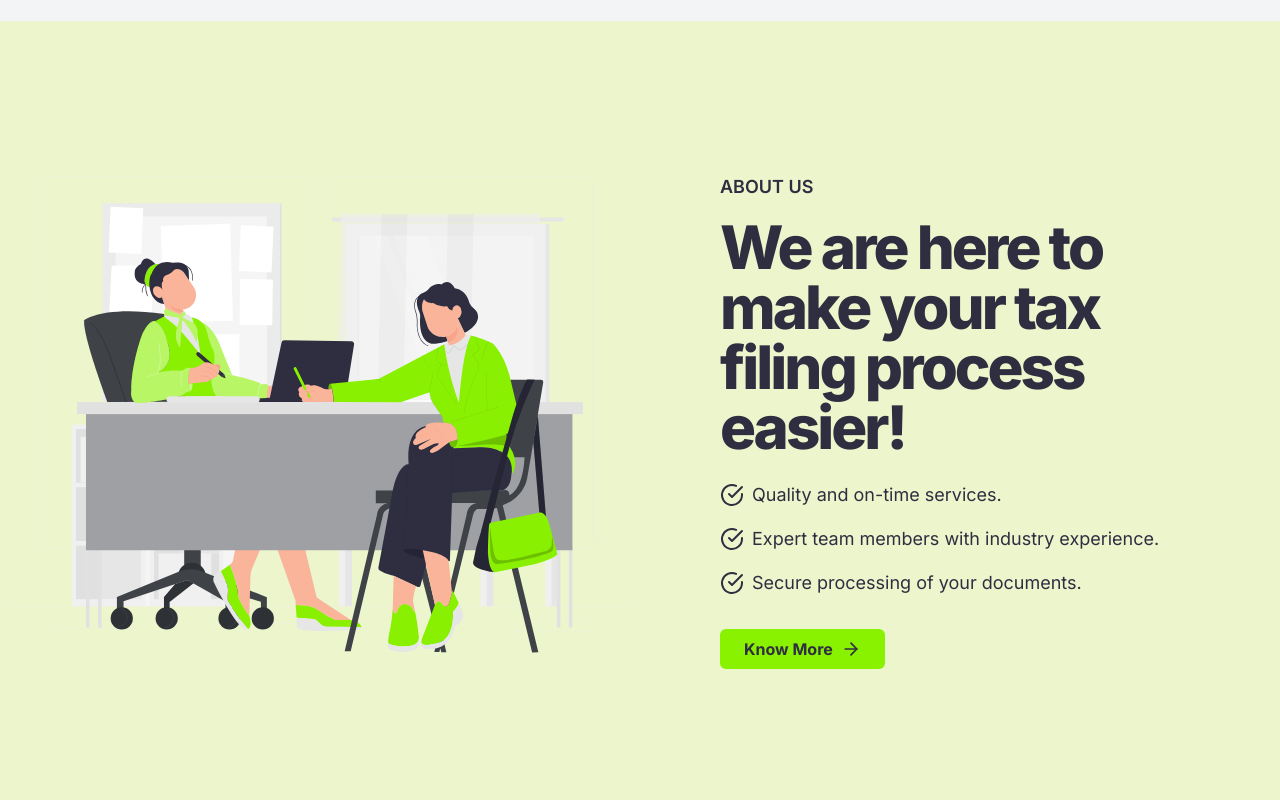
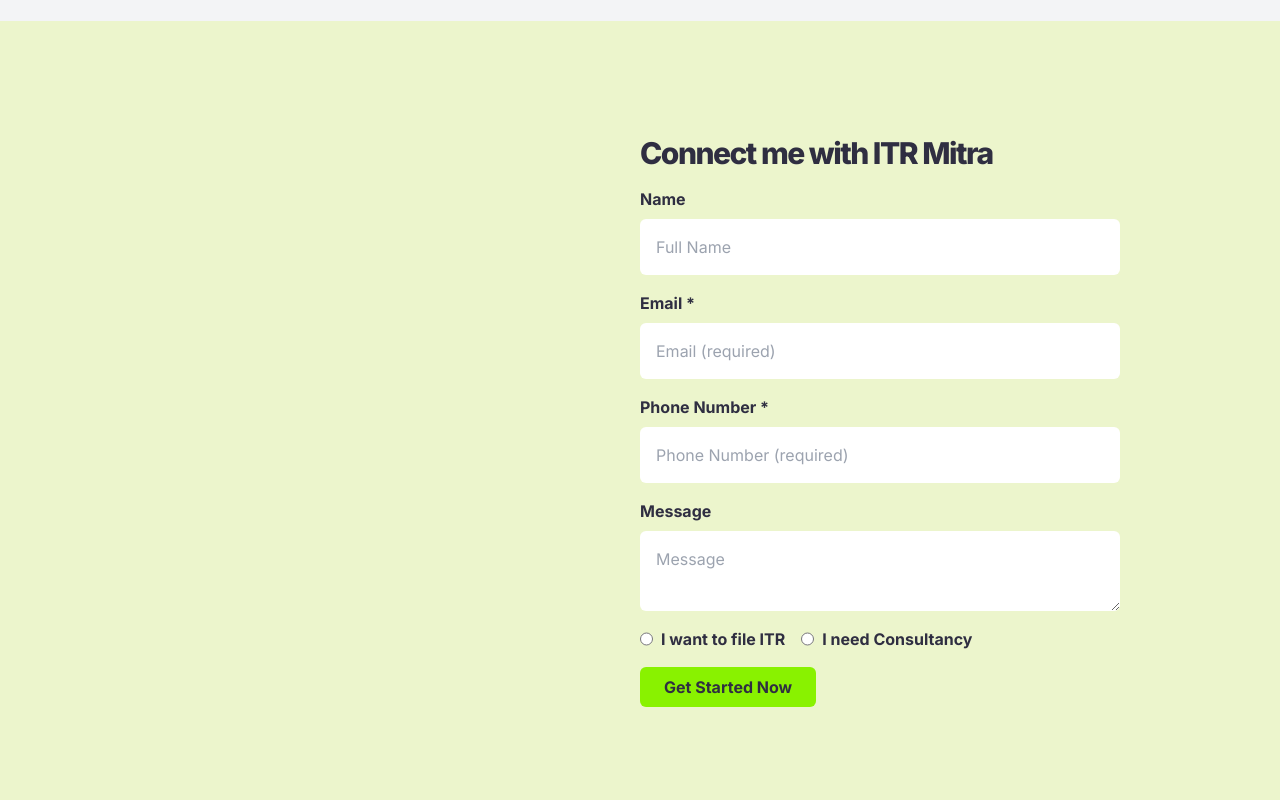
Before and after one commit to itrmitra/itrmitra, a Next.js app: page / in a window 1280 px wide. Shown: the part 860-1660 px from the top of the page. Built offline with nearby package versions, Linux system fonts and the light colour scheme.

Commit message:
add form filing and sevices sections

```diff
--- /dev/null
+++ b/src/components/info-sections/form-filing-section.tsx
@@ -0,0 +1,140 @@
+import { useState } from "react"
+import { buttonVariants } from "../ui/button"
+import { sendEmail } from "../../lib/sendEmail"
+
+interface FormDataType {
+    name: string
+    email: string
+    phone: string
+    query: string
+    type: "FILE ITR" | "CONSULTANCY"
+}
+
+export default function FormFilingSection() {
+    const [formState, setFormState] = useState<FormDataType>({
+        name: "",
+        email: "",
+        phone: "",
+        query: "",
+        type: "FILE ITR",
+    })
+    const [error, setError] = useState("")
+
+    const onSubmit = (event: React.FormEvent<HTMLFormElement>) => {
+        event.preventDefault()
+        setError((prev) => "")
+        let re = /^\d{10}$/
+        if (!re.test(formState.phone)) {
+            setError((prev) => "Phone Number is not valid")
+            return
+        }
+        let emailReg = /^\w+([\.-]?\w+)*@\w+([\.-]?\w+)*(\.\w{2,3})+$/
+        if (!emailReg.test(formState.email)) {
+            setError((prev) => "Email is not valid")
+            return
+        }
+
+        sendEmail(formState)
+
+        // send email using formstate
+    }
+
+    const onChange = (event: React.ChangeEvent<HTMLInputElement | HTMLTextAreaElement>) => {
+        setFormState((prev) => ({
+            ...prev,
+            [event.target.name]: event.target.value,
+        }))
+    }
+    return (
+        <div className="py-8 md:py-0 md:min-h-screen flex flex-col-reverse md:flex-row items-center bg-[#ECF5CC]">
+            <div className="flex-1">
+                <div className="w-3/4 flex flex-col mx-auto text-center md:text-start items-center md:items-start"></div>
+            </div>
+            <div className="flex-1 mb-8 md:mb-0 z-0">
+                <h2 className="font-extrabold text-3xl tracking-tighter mb-4 text-secondary">
+                    Connect me with ITR Mitra
+                </h2>
+                <form onSubmit={onSubmit} className="flex flex-col gap-4 md:w-3/4">
+                    <div className="flex flex-col gap-2">
+                        <label htmlFor="fullname" className="font-bold">
+                            Name
+                        </label>
+                        <input
+                            id="fullname"
+                            name="name"
+                            type="text"
+                            placeholder="Full Name"
+                            onChange={onChange}
+                            className="placeholder:text-secondary/95 p-4 rounded-md text-secondary w-full"
+                        />
+                    </div>
+                    <div className="flex flex-col gap-2">
+                        <label htmlFor="fullname" className="font-bold">
+                            Email *
+                        </label>
+                        <input
+                            required
+                            name="email"
+                            type="text"
+                            placeholder="Email (required)"
+                            onChange={onChange}
+                            className="placeholder:text-secondary/95 p-4 rounded-md text-secondary w-full"
+                        />
+                    </div>
+                    <div className="flex flex-col gap-2">
+                        <label htmlFor="fullname" className="font-bold">
+                            Phone Number *
+                        </label>
+                        <input
+                            required
+                            name="phone"
+                            type="number"
+                            placeholder="Phone Number (required)"
+                            onChange={onChange}
+                            className="placeholder:text-secondary/95 p-4 rounded-md text-secondary w-full"
+                        />
+                    </div>
+                    <div className="flex flex-col gap-2">
+                        <label htmlFor="query" className="font-bold">
+                            Message
+                        </label>
+                        <textarea
+                            id="query"
+                            name="query"
+                            placeholder="Message"
+                            onChange={onChange}
+                            className="placeholder:text-secondary/95 p-4 rounded-md text-secondary"
+                        />
+                    </div>
+                    {error.length > 0 && <p className="text-red-500 font-bold text-sm">{error}</p>}
+                    <div className="flex gap-4 font-bold">
+                        <div className="flex gap-2">
+                            <input
+                                id="fileitr"
+                                type="radio"
+                                name="type"
+                                value="FILE ITR"
+                                onChange={onChange}
+                            />
+                            <label htmlFor="fileitr">I want to file ITR</label>
+                        </div>
+                        <div className="flex gap-2">
+                            <input
+                                id="consultancy"
+                                type="radio"
+                                name="type"
+                                value="CONSULTANCY"
+                                onChange={onChange}
+                            />
+                            <label htmlFor="consultancy">I need Consultancy</label>
+                        </div>
+                    </div>
+
+                    <button type="submit" className={buttonVariants()}>
+                        Get Started Now
+                    </button>
+                </form>
+            </div>
+        </div>
+    )
+}
--- /dev/null
+++ b/src/components/info-sections/services-section.tsx
@@ -0,0 +1,12 @@
+export default function ServicesSection() {
+    return (
+        <div className="py-8 md:min-h-screen flex text-center md:flex-row">
+            <div className="flex-1">
+                <h1 className="font-extrabold text-4xl md:text-5xl lg:text-6xl tracking-tighter leading-tight mb-4">
+                    Services
+                </h1>
+            </div>
+            <div className="flex-1"></div>
+        </div>
+    )
+}
--- a/src/pages/index.tsx
+++ b/src/pages/index.tsx
@@ -1,19 +1,22 @@
-import { Metadata } from "next";
-import LandingSection from "../components/info-sections/landing-section";
-import AboutUsSection from "../components/info-sections/aboutus-section";
+import { Metadata } from "next"
+import LandingSection from "../components/info-sections/landing-section"
+import AboutUsSection from "../components/info-sections/aboutus-section"
+import ServicesSection from "../components/info-sections/services-section"
+import FormFilingSection from "../components/info-sections/form-filing-section"
 
 export const metadata: Metadata = {
     title: "ITR Mitra",
-  description:
-    "ITR Mitra helps in filing taxation and with the whole ITR filing process.",
-};
+    description: "ITR Mitra helps in filing taxation and with the whole ITR filing process.",
+}
 
 export default function Home() {
     return (
         <>
             <title>ITR Mitra | Home</title>
             <LandingSection />
+            <FormFilingSection />
             <AboutUsSection />
+            <ServicesSection />
         </>
-  );
+    )
 }
```
Lines whose indentation alone changed are shown as unchanged.
